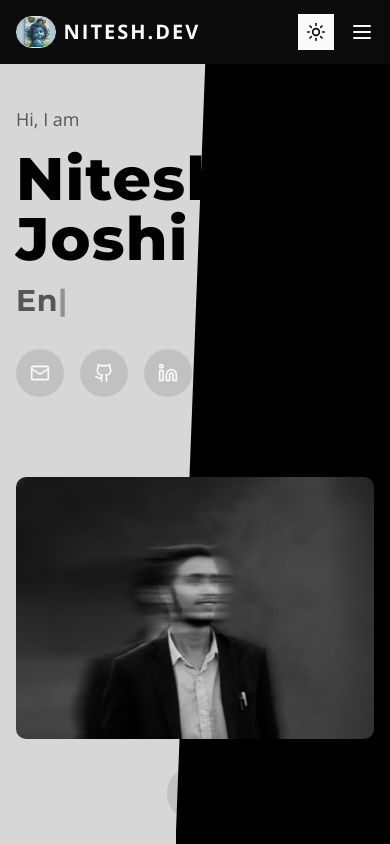
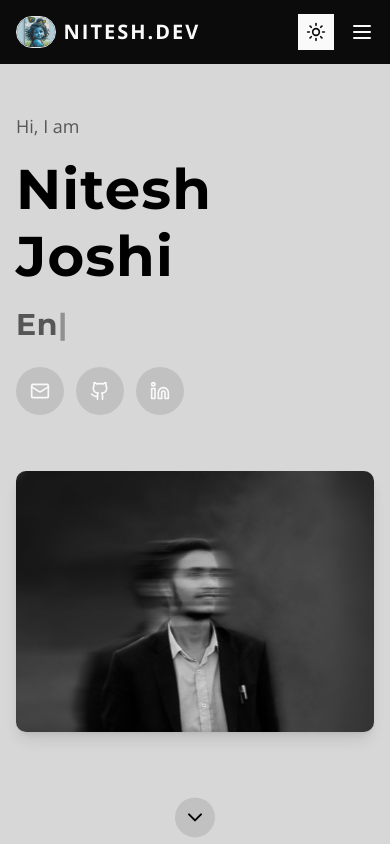
Before and after one commit to Niteshh-DeV/portfolio, a React (Vite) app: page / in a window 390 px wide. Shown: the top 844 px of the page. Built offline with nearby package versions, Linux system fonts and the light colour scheme.

Commit message:
Improved Responsiveness In phone

```diff
--- a/src/components/Hero.tsx
+++ b/src/components/Hero.tsx
@@ -63,9 +63,9 @@ export function Hero({ heroImage }: HeroProps) {
         {/* Light side (left) */}
         <div className="absolute inset-0 bg-[#D7D7D7]" />
 
-        {/* Black side with diagonal cut (right) */}
+        {/* Black side with diagonal cut (right) - Hidden on mobile */}
         <div
-          className="absolute top-0 right-0 h-full bg-black"
+          className="hidden md:block absolute top-0 right-0 h-full bg-black"
           style={{
             width: '55%',
             clipPath: 'polygon(15% 0, 100% 0, 100% 100%, 0% 100%)'
@@ -73,8 +73,8 @@ export function Hero({ heroImage }: HeroProps) {
         />
       </div>
 
-      <div className="max-w-7xl mx-auto px-4 sm:px-6 lg:px-8 py-20 relative z-10 w-full">
-        <div className="grid md:grid-cols-2 gap-12 items-center">
+      <div className="max-w-7xl mx-auto px-4 sm:px-6 lg:px-8 py-12 md:py-20 relative z-10 w-full">
+        <div className="grid md:grid-cols-2 gap-8 md:gap-12 items-center">
           {/* Text Content - Left Side (Light background) */}
           <motion.div
             initial={{ opacity: 0, x: -50 }}
@@ -94,7 +94,7 @@ export function Hero({ heroImage }: HeroProps) {
               initial={{ opacity: 0, y: 20 }}
               animate={{ opacity: 1, y: 0 }}
               transition={{ delay: 0.4 }}
-              className="mb-4 text-black text-6xl md:text-7xl"
+              className="mb-4 text-black text-4xl sm:text-5xl md:text-6xl lg:text-7xl font-bold"
             >
               Nitesh Joshi
             </motion.h1>
@@ -102,7 +102,7 @@ export function Hero({ heroImage }: HeroProps) {
               initial={{ opacity: 0, y: 20 }}
               animate={{ opacity: 1, y: 0 }}
               transition={{ delay: 0.5 }}
-              className="mb-8 text-xl h-8 flex items-center"
+              className="mb-6 md:mb-8 text-base sm:text-lg md:text-xl h-7 md:h-8 flex items-center"
             >
               <h3 className="text-black/60">
                 {displayedText}
@@ -115,7 +115,7 @@ export function Hero({ heroImage }: HeroProps) {
               initial={{ opacity: 0, y: 20 }}
               animate={{ opacity: 1, y: 0 }}
               transition={{ delay: 0.6 }}
-              className="flex gap-4 mb-8"
+              className="flex gap-3 md:gap-4 mb-6 md:mb-8"
             >
               <a href="mailto:niteshjoshi010@icloud.com">
                 <motion.button
@@ -152,13 +152,13 @@ export function Hero({ heroImage }: HeroProps) {
             initial={{ opacity: 0, scale: 0.95 }}
             animate={{ opacity: 1, scale: 1 }}
             transition={{ duration: 0.8, delay: 0.2 }}
-            className="relative z-20 flex justify-center md:justify-end"
+            className="relative z-20 flex justify-center md:justify-end order-first md:order-last"
           >
-            <div className="relative">
+            <div className="relative w-full max-w-xs sm:max-w-sm md:max-w-lg lg:max-w-xl">
               <img
                 src={heroImage}
                 alt="Profile"
-                className="w-full h-auto object-cover max-w-lg md:max-w-xl rounded-lg"
+                className="w-full h-auto object-cover rounded-lg shadow-lg"
               />
             </div>
           </motion.div>
@@ -174,9 +174,9 @@ export function Hero({ heroImage }: HeroProps) {
           y: { duration: 2, repeat: Infinity }
         }}
         onClick={scrollToAbout}
-        className="absolute bottom-8 left-1/2 transform -translate-x-1/2 bg-black/10 p-3 rounded-full hover:bg-black/20 transition-colors"
+        className="absolute bottom-4 md:bottom-8 left-1/2 transform -translate-x-1/2 bg-black/10 p-2 md:p-3 rounded-full hover:bg-black/20 transition-colors"
       >
-        <ChevronDown size={32} className="text-black" />
+        <ChevronDown size={24} className="text-black md:w-8 md:h-8" />
       </motion.button>
     </section>
   );
```
